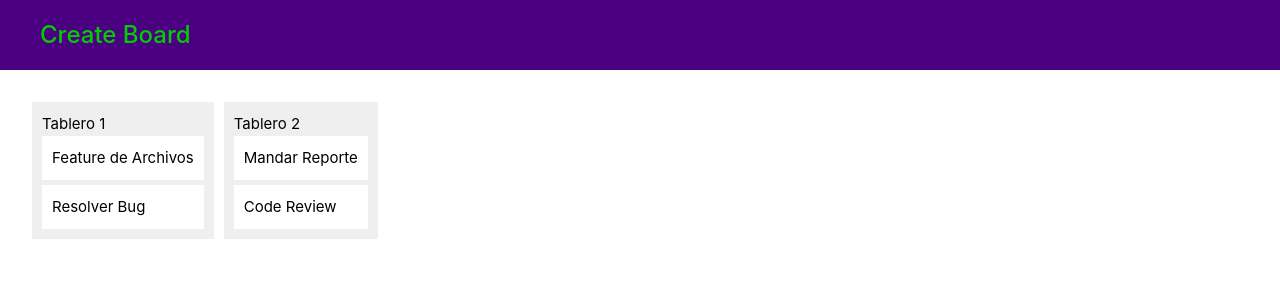
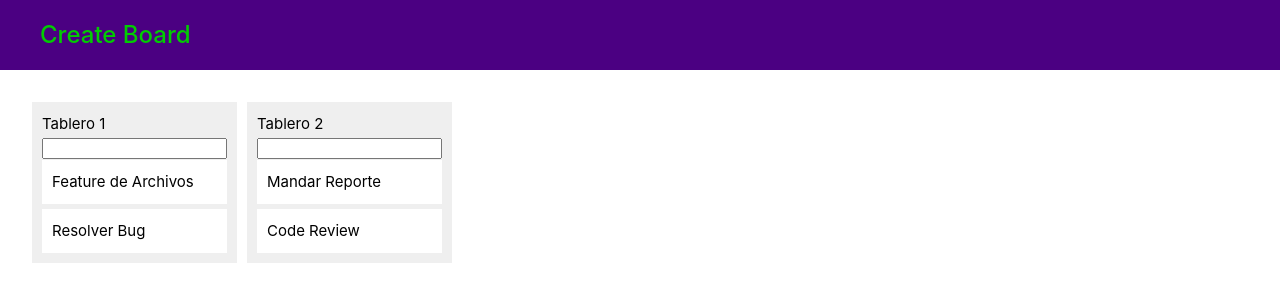
Before and after one commit to saulkurosaki/vue-kanban-practice-project, a Vue app: page / in a window 1280 px wide. Shown: the top 302 px of the page. Built offline with nearby package versions, Linux system fonts and the light colour scheme.

Commit message:
feat(TodosView): implement the InputNew component within the main component along the handleNewItem function to console log the text value

```diff
--- a/src/components/InputNew.vue
+++ b/src/components/InputNew.vue
@@ -15,7 +15,7 @@ function handleSubmit() {
 
 <template>
   <form action="" @submit.prevent="handleSubmit">
-    <input type="text" v-bind="text" />
+    <input type="text" v-model="text" />
   </form>
 </template>
 
--- a/src/components/TodosView.vue
+++ b/src/components/TodosView.vue
@@ -1,5 +1,6 @@
 <script setup>
 import { reactive } from "vue";
+import InputNew from "./InputNew.vue";
 
 let boards = reactive([
   {
@@ -31,6 +32,10 @@ let boards = reactive([
     ],
   },
 ]);
+
+function handleNewItem(text) {
+  console.log(text.value);
+}
 </script>
 
 <template>
@@ -44,6 +49,7 @@ let boards = reactive([
     <div class="boards">
       <div class="board" v-for="board in boards" :key="board.id">
         <div>{{ board.name }}</div>
+        <InputNew @on-new-item="handleNewItem" />
         <div class="items">
           <div class="item" v-for="item in board.items" :key="item.id">
             {{ item.title }}
```
